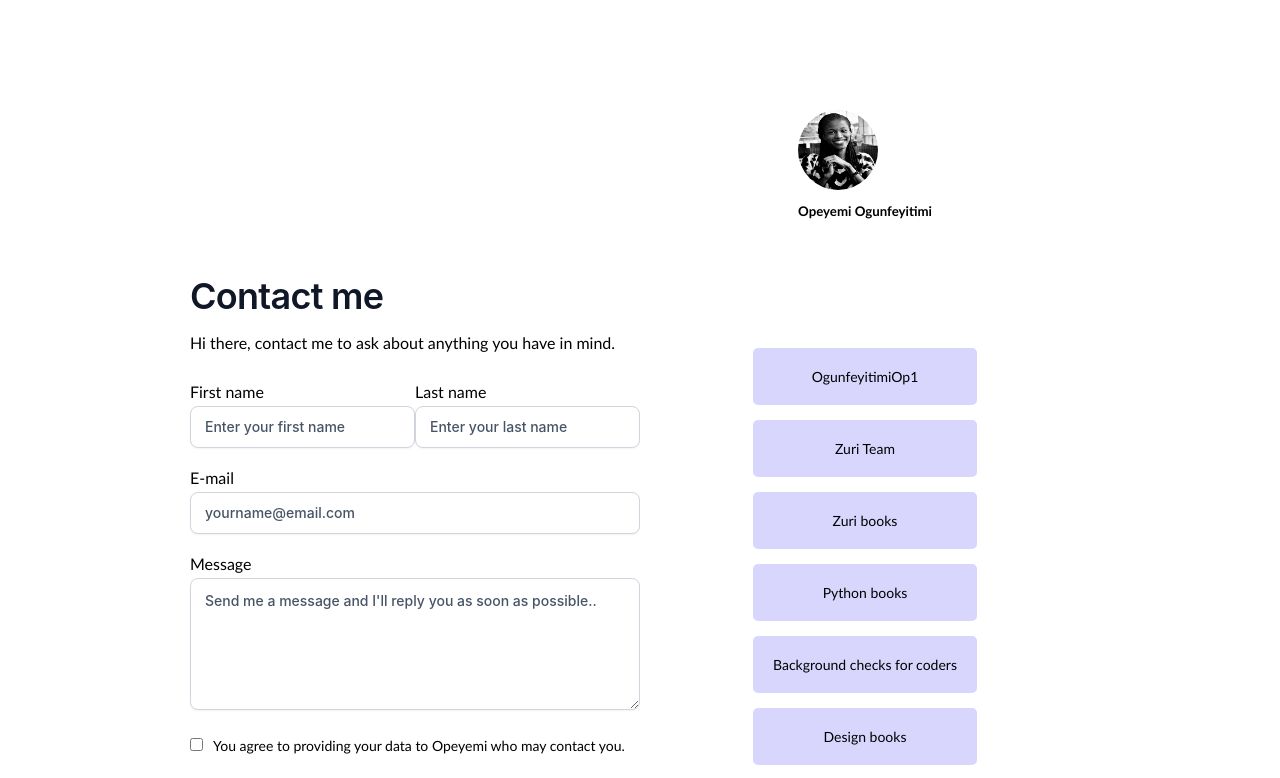
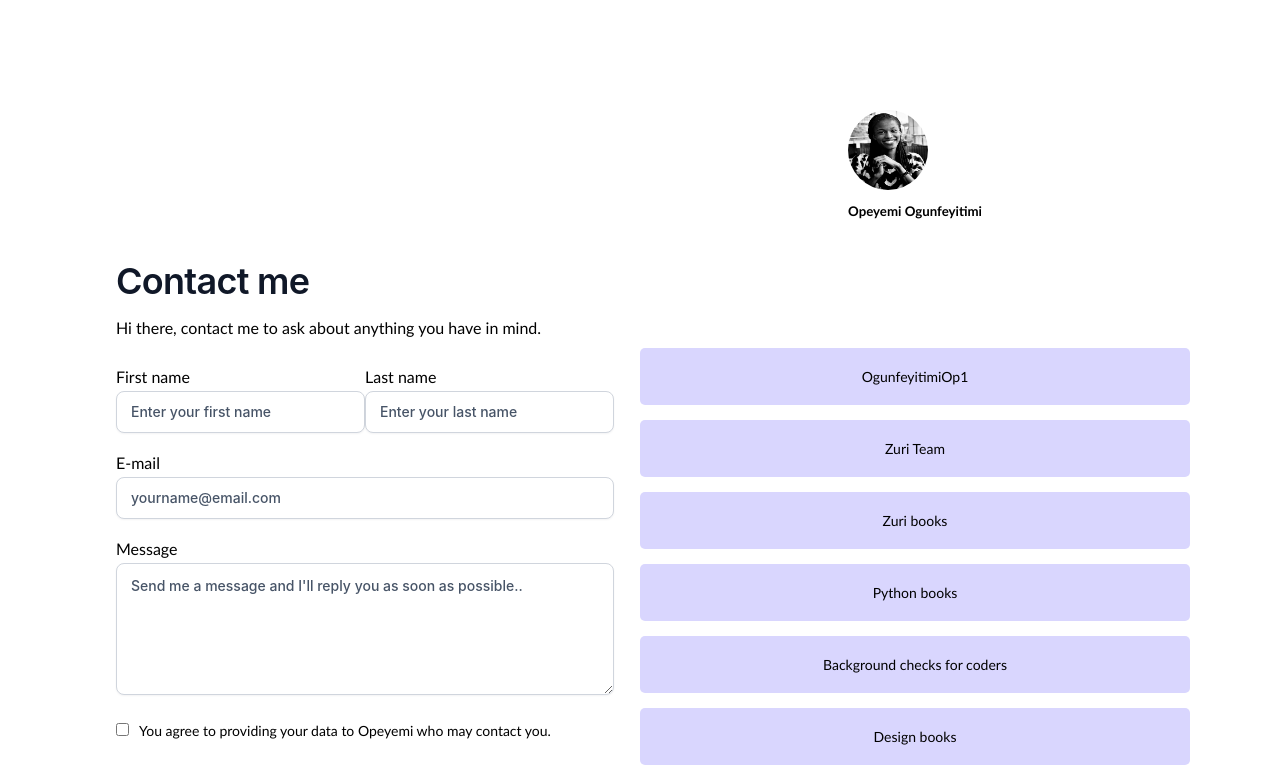
Before and after one commit to Vickyaayomy/HNG-Internship, a React (Create React App) app: page /contact in a window 1280 px wide. Shown: the top 778 px of the page. Built offline with nearby package versions, Linux system fonts and the light colour scheme.

Commit message:
feat: change the button width display

```diff
--- a/src/App.css
+++ b/src/App.css
@@ -11,12 +11,15 @@
   height: 100%;
   padding: 50px;
   font-family: "Gill Sans", "Gill Sans MT", Calibri, "Trebuchet MS", sans-serif;
-  max-width: 1000px;
+  max-width: 1200px;
   margin: auto;
 }
 
 .container {
   width: 700px;
+  display: flex;
+  justify-content: center;
+  align-items: center;
 }
 
 #profile_img {
@@ -43,7 +46,6 @@ a {
 }
 
 button {
-  display: block;
   width: 100%;
   padding: 20px;
   background: #d9d6fe;
@@ -95,6 +97,7 @@ footer {
   margin-top: 10px;
   display: flex;
   justify-content: space-between;
+  align-items: center;
 }
 
 @media only screen and (max-width: 475px) {
```
